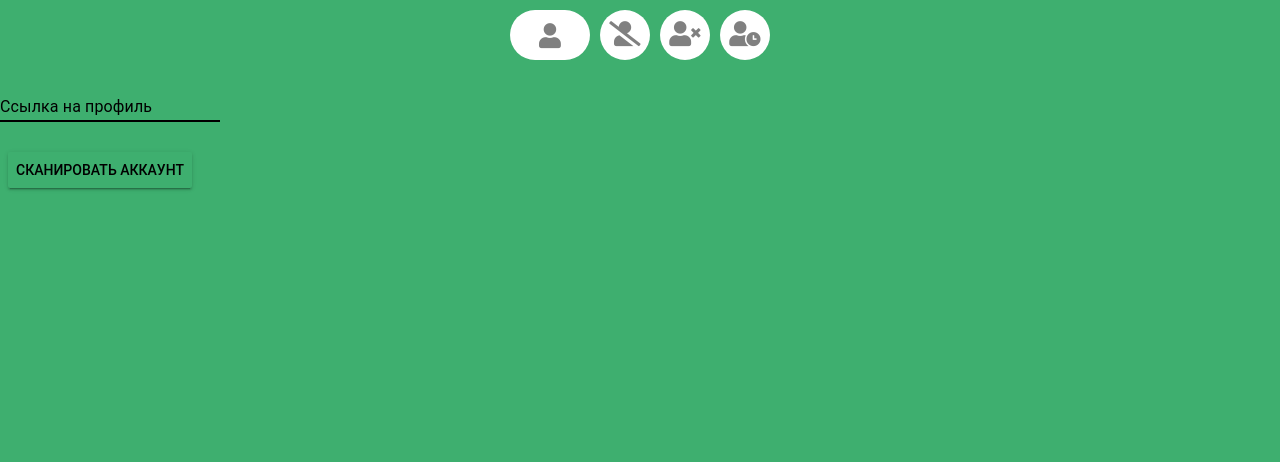
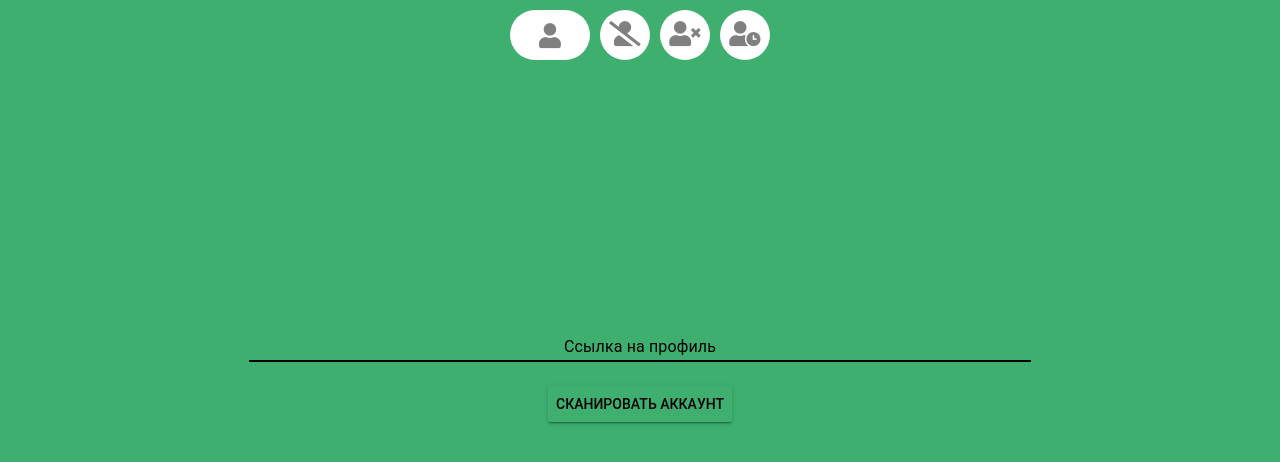
Before and after one commit to shzfrnia/Vk_script_front, a Vue app: page / in a window 1280 px wide. Shown: the top 462 px of the page. Built offline with nearby package versions, Linux system fonts and the light colour scheme.

Commit message:
Refactoring GUI

```diff
--- a/src/views/Home.vue
+++ b/src/views/Home.vue
@@ -1,17 +1,24 @@
 <template>
-    <div class="container">
-        <div class="row justify-content-center">
-            <div class="col-8">
-                <md-field>
-                    <label>Ссылка на профиль</label>
-                    <md-input @keydown.enter="setAccount()" @input="clearError()" v-model="account_link"></md-input>
-                </md-field>
-                <md-button @click="setAccount()" class="md-raised md-primary">Сканировать аккаунт</md-button>
-                <transition name="fade">
-                    <p v-if="hasError" style="font-size: 40px; color:red;">{{errorMsg}}</p>
+    <div style="margin-top: 30vh" class="md-layout md-gutter md-alignment-center-center">
+        <div class="md-layout-item md-size-20"></div>
+        <div class="md-layout md-alignment-center-center">
+            <md-field>
+                <label>Ссылка на профиль</label>
+                <md-input @keydown.enter="setAccount()" @input="clearError()" v-model="account_link"></md-input>
+            </md-field>
+            <div style="display: flex" class="md-layout-item md-size-100">
+                <md-button style="margin:0 auto" @click="setAccount()" class="md-raised md-primary">Сканировать аккаунт</md-button>
+            </div>
+
+            <div class="">
+            <transition name="fade">
+                            <p v-if="hasError"
+                               style="font-size: 40px; color:red;">{{errorMsg}}</p>
                 </transition>
             </div>
+
         </div>
+        <div class="md-layout-item md-size-20"></div>
     </div>
 </template>
 
@@ -30,12 +37,18 @@
       },
       errorMsg() {
         return this.hasError ? this.$store.state.errors.setAccount : ""
+      },
+      getIdsFromAccountLink() {
+        const UrlIndex = this.account_link.search(/vk.com/)
+        if (UrlIndex === -1 ) return this.account_link  //ids not found try return user's input bec he can input id without link
+        const ids = this.account_link.slice(UrlIndex + 'vk.com'.length + 1)
+        return ids
       }
     },
     methods: {
       async setAccount() {
         this.$store.commit('resetAccount')
-        await this.$store.dispatch('setAccount', this.account_link)
+        await this.$store.dispatch('setAccount', this.getIdsFromAccountLink)
         if (this.$store.getters.accountIsSet) {
           await this.$store.dispatch('fetchAllFriends', this.$store.state.session.userIds)
         }
@@ -75,14 +88,11 @@
 
     .md-field label {
         right: 0;
+        text-align: center;
     }
 
     .md-button {
         outline: none;
     }
 
-    .container {
-        height: 260px;
-        align-self: center;
-    }
 </style>
```
